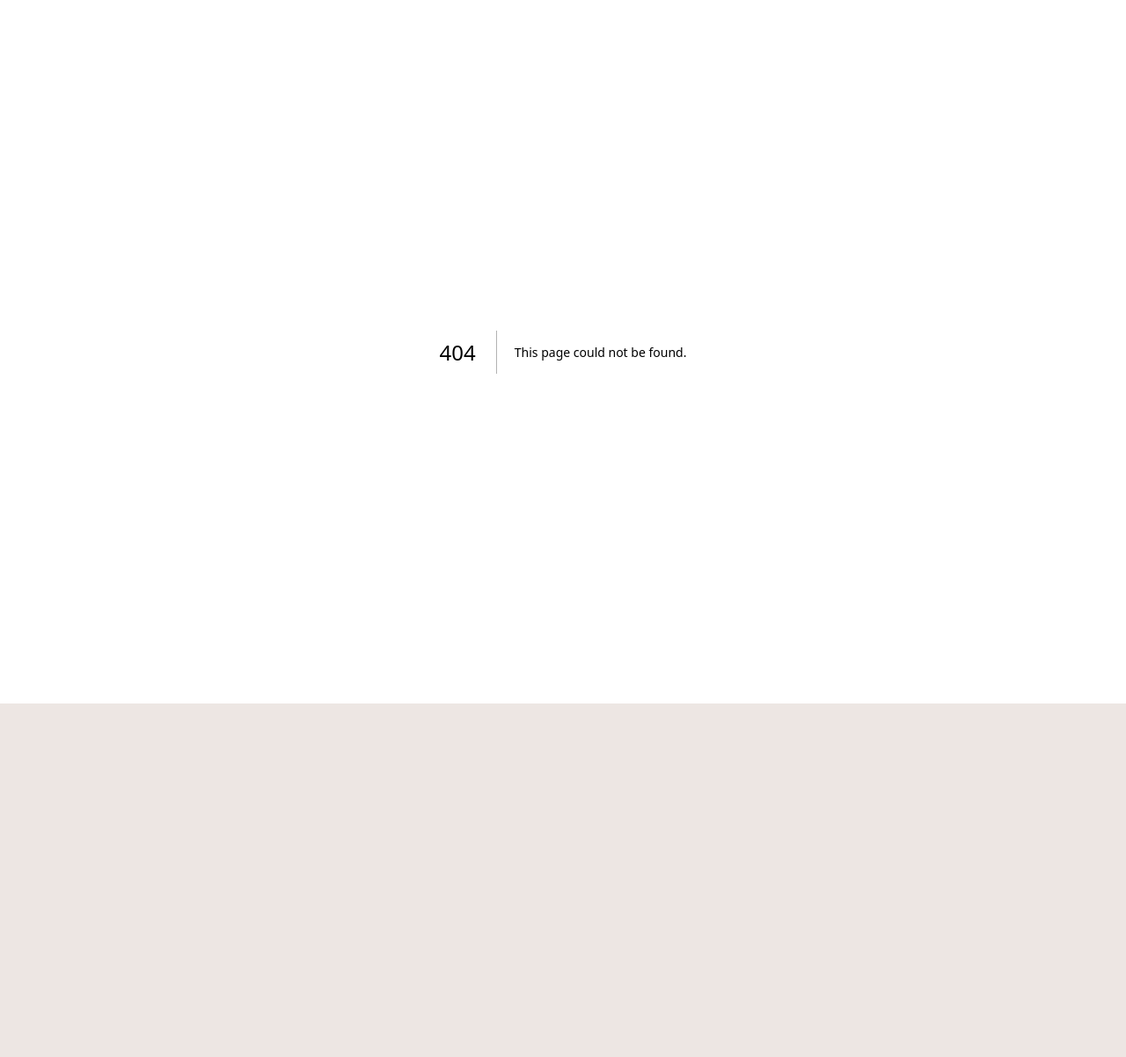
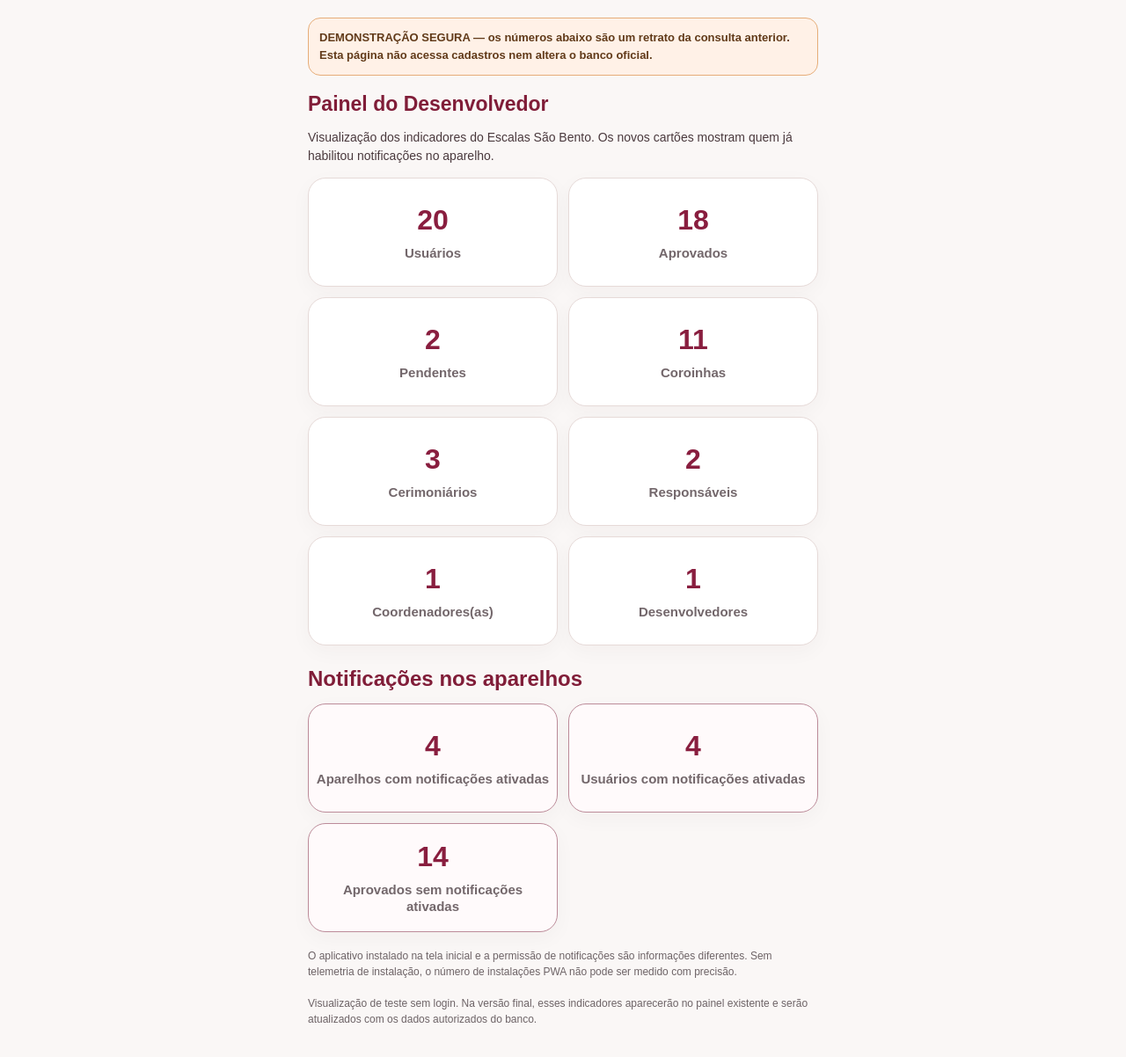
Before and after one commit to ooliveiraxxz/Coroinhas-Escalas, a Next.js app: page /preview/painel in a window 1280 px wide. Before the commit this address had no page. Shown: the top 1202 px of the page at 88% size. Before the commit the page ends 800 px from the top, so only its background shows below. Built offline with nearby package versions, Linux system fonts and the light colour scheme.

Commit message:
feat(preview): isolated demo of developer push indicators without production access

```diff
--- /dev/null
+++ b/app/preview/painel/page.tsx
@@ -0,0 +1,42 @@
+import type {Metadata} from 'next';
+
+export const metadata:Metadata={title:'Prévia do painel — Escalas São Bento',robots:{index:false,follow:false}};
+
+const metrics:[string,string][]=[
+ ['20','Usuários'],['18','Aprovados'],['2','Pendentes'],
+ ['11','Coroinhas'],['3','Cerimoniários'],['2','Responsáveis'],
+ ['1','Coordenadores(as)'],['1','Desenvolvedores'],
+ ['4','Aparelhos com notificações ativadas'],
+ ['4','Usuários com notificações ativadas'],
+ ['14','Aprovados sem notificações ativadas']
+];
+export default function PreviewPanel(){
+ return <main className="preview-panel">
+  <style>{`
+  .preview-panel{min-height:100vh;background:#faf7f6;color:#4a393d;font-family:Arial,Helvetica,sans-serif;padding:20px 18px 95px}
+  .preview-panel *{box-sizing:border-box}
+  .preview-panel .preview-wrap{max-width:580px;margin:0 auto}
+  .preview-panel h1{font-size:23px;color:#801d38;margin:8px 0 8px}
+  .preview-panel p{line-height:1.5;font-size:14px}
+  .preview-panel .demo-banner{background:#fff1e7;border:1px solid #e6ad79;color:#613a19;border-radius:14px;padding:12px;font-weight:700;font-size:13px;line-height:1.55;margin-bottom:19px}
+  .preview-panel .preview-grid{display:grid;grid-template-columns:1fr 1fr;gap:12px}
+  .preview-panel .metric{border:1px solid #e6dad8;border-radius:20px;background:white;min-height:124px;padding:17px 8px;display:flex;flex-direction:column;align-items:center;justify-content:center;text-align:center;gap:9px}
+  .preview-panel .metric strong{font-size:32px;color:#891e3f}
+  .preview-panel .metric span{font-size:15px;font-weight:600;color:#73676b;line-height:1.3}
+  .preview-panel .highlight{border-color:#bc8b99;background:#fffafb}
+  .preview-panel .section{font-weight:700;margin:24px 0 14px;color:#801d38}
+  .preview-panel .footnote{font-size:12px;color:#6d6366;margin-top:18px}
+  @media(max-width:370px){.preview-panel .metric span{font-size:13px}.preview-panel .preview-grid{gap:9px}}
+  `}</style>
+  <div className="preview-wrap">
+   <div className="demo-banner">DEMONSTRAÇÃO SEGURA — os números abaixo são um retrato da consulta anterior. Esta página não acessa cadastros nem altera o banco oficial.</div>
+   <h1>Painel do Desenvolvedor</h1>
+   <p>Visualização dos indicadores do Escalas São Bento. Os novos cartões mostram quem já habilitou notificações no aparelho.</p>
+   <div className="preview-grid">{metrics.slice(0,8).map(([value,label])=><div className="metric" key={label}><strong>{value}</strong><span>{label}</span></div>)}</div>
+   <h2 className="section">Notificações nos aparelhos</h2>
+   <div className="preview-grid">{metrics.slice(8).map(([value,label])=><div className="metric highlight" key={label}><strong>{value}</strong><span>{label}</span></div>)}</div>
+   <p className="footnote">O aplicativo instalado na tela inicial e a permissão de notificações são informações diferentes. Sem telemetria de instalação, o número de instalações PWA não pode ser medido com precisão.</p>
+   <p className="footnote">Visualização de teste sem login. Na versão final, esses indicadores aparecerão no painel existente e serão atualizados com os dados autorizados do banco.</p>
+  </div>
+ </main>
+}
```
